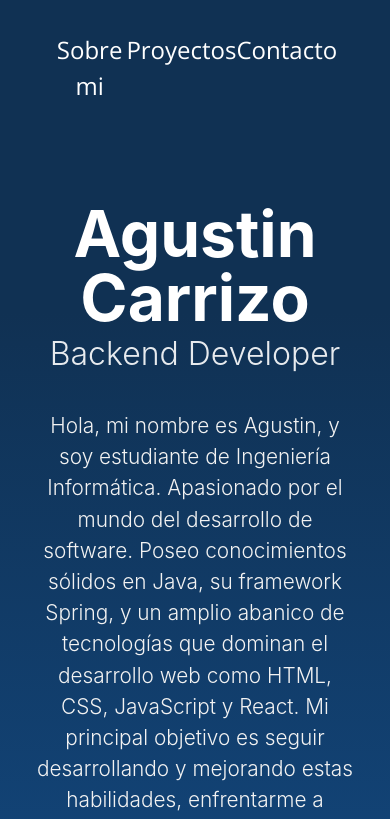
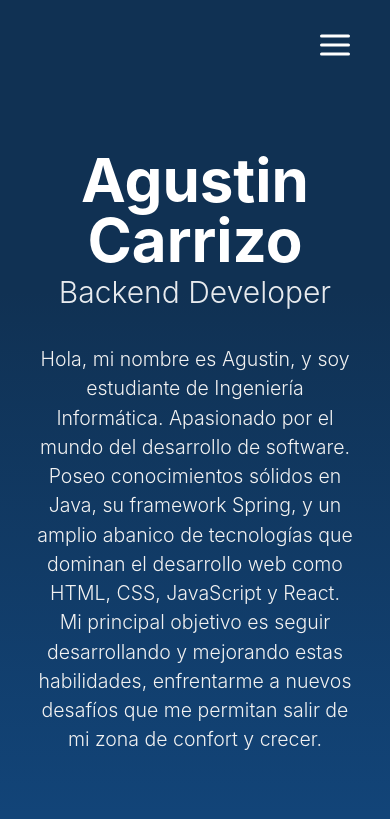
Before and after one commit to Jcarrizoagustin/portfolio, a React (Vite) app in the folder portfolio-app/: page / in a window 390 px wide. Shown: the top 819 px of the page. Built offline with nearby package versions, Linux system fonts and the light colour scheme; the HTML template or start-up script is replaced by a standard one.

Commit message:
Menu responsive y correccion margin en footer

```diff
--- a/portfolio-app/src/components/Footer.module.css
+++ b/portfolio-app/src/components/Footer.module.css
@@ -1,4 +1,8 @@
 .footer {
+  margin: 3rem 0;
+  display: flex;
+  justify-content: center;
+  align-items: center;
   height: 3rem;
   background-color: transparent;
   text-align: center;
--- a/portfolio-app/src/components/Header.jsx
+++ b/portfolio-app/src/components/Header.jsx
@@ -1,26 +1,45 @@
 import styles from "./Header.module.css";
 import { Link } from "react-router-dom";
+import { FiMenu } from "react-icons/fi";
+import { useRef } from "react";
 
 function Header() {
+  const refMenu = useRef();
+
+  const menuHandler = () => {
+    refMenu.current.classList.toggle(styles.showMenu);
+  };
+
   return (
     <div className={styles.header}>
-      <nav className={styles.menu}>
+      <nav className={styles.menu} ref={refMenu}>
         <li className={styles.link}>
-          <Link className={styles.linkRouter} to="/">
+          <Link onClick={menuHandler} className={styles.linkRouter} to="/">
             Sobre mi
           </Link>
         </li>
         <li className={styles.link}>
-          <Link className={styles.linkRouter} to="/proyectos">
+          <Link
+            onClick={menuHandler}
+            className={styles.linkRouter}
+            to="/proyectos"
+          >
             Proyectos
           </Link>
         </li>
         <li className={styles.link}>
-          <Link className={styles.linkRouter} to="/contacto">
+          <Link
+            onClick={menuHandler}
+            className={styles.linkRouter}
+            to="/contacto"
+          >
             Contacto
           </Link>
         </li>
       </nav>
+      <div className={styles.menuIcon} onClick={menuHandler}>
+        <FiMenu size={"36px"} />
+      </div>
     </div>
   );
 }
--- a/portfolio-app/src/components/Header.module.css
+++ b/portfolio-app/src/components/Header.module.css
@@ -1,8 +1,12 @@
 .header {
   width: 90%;
+  height: 3rem;
   padding-bottom: 1rem;
   margin: 0 auto;
   font-family: 'Open Sans', sans-serif;
+  display: flex;
+  justify-content: center;
+  align-items: center;
 }
 
 .menu{
@@ -11,6 +15,22 @@
   display: flex;
   justify-content: space-between;
   list-style: none;
+}
+
+.menuIcon{
+  width: 36px;
+  height: 36px;
+  display: none;
+  z-index: 10;
+}
+
+.menuIcon:hover{
+  cursor: pointer;
+}
+
+.showMenu{
+  top: 5rem !important;
+  transition: top 1s ease-in-out;
 }
 
 .link{
@@ -37,3 +57,32 @@
     justify-content: space-around;
   }
 }
+
+@media screen and (max-width:576px){
+  .header{
+    flex-direction: column;
+  }
+
+  .menu{
+    flex-direction: column;
+    height: calc(100vh - 3rem);
+    width: 100vw;
+    position: absolute;
+    top: -100vh;
+    transition: top .3s ease-in;
+    background: linear-gradient(180deg, rgba(16,49,83,1) 29%, rgba(18,68,120,1) 81%);;
+    justify-content: flex-start;
+    gap: 5rem;
+    z-index: 3;
+  }
+
+  .menuIcon{
+    display: block;
+    align-self: flex-end;
+  }
+
+  .link{
+    margin: 0 auto;
+    width: auto;
+  }
+}
--- a/portfolio-app/src/index.css
+++ b/portfolio-app/src/index.css
@@ -38,3 +38,9 @@ body {
   min-width: 320px;
   width: 100%;
 }
+
+@media screen and (max-width: 578px){
+  :root{
+    font-size: 15px;
+  }
+}
```
